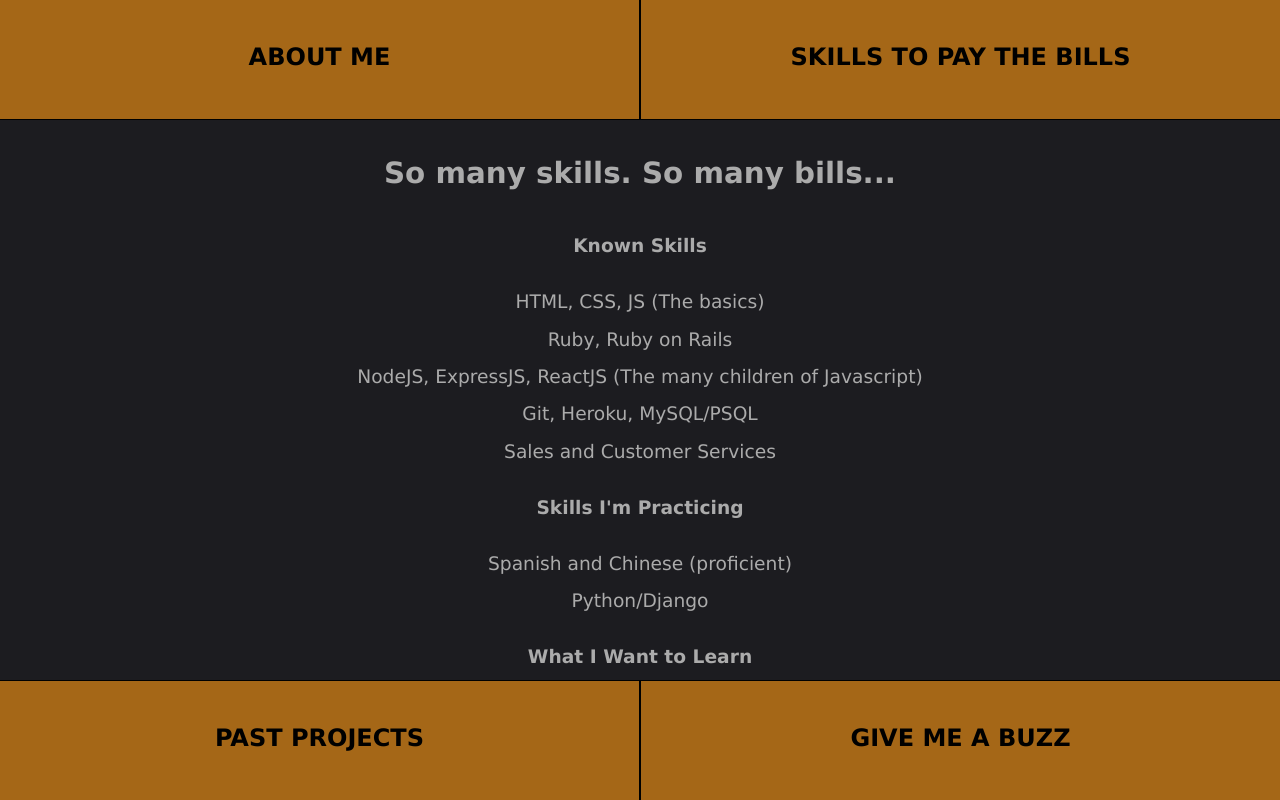
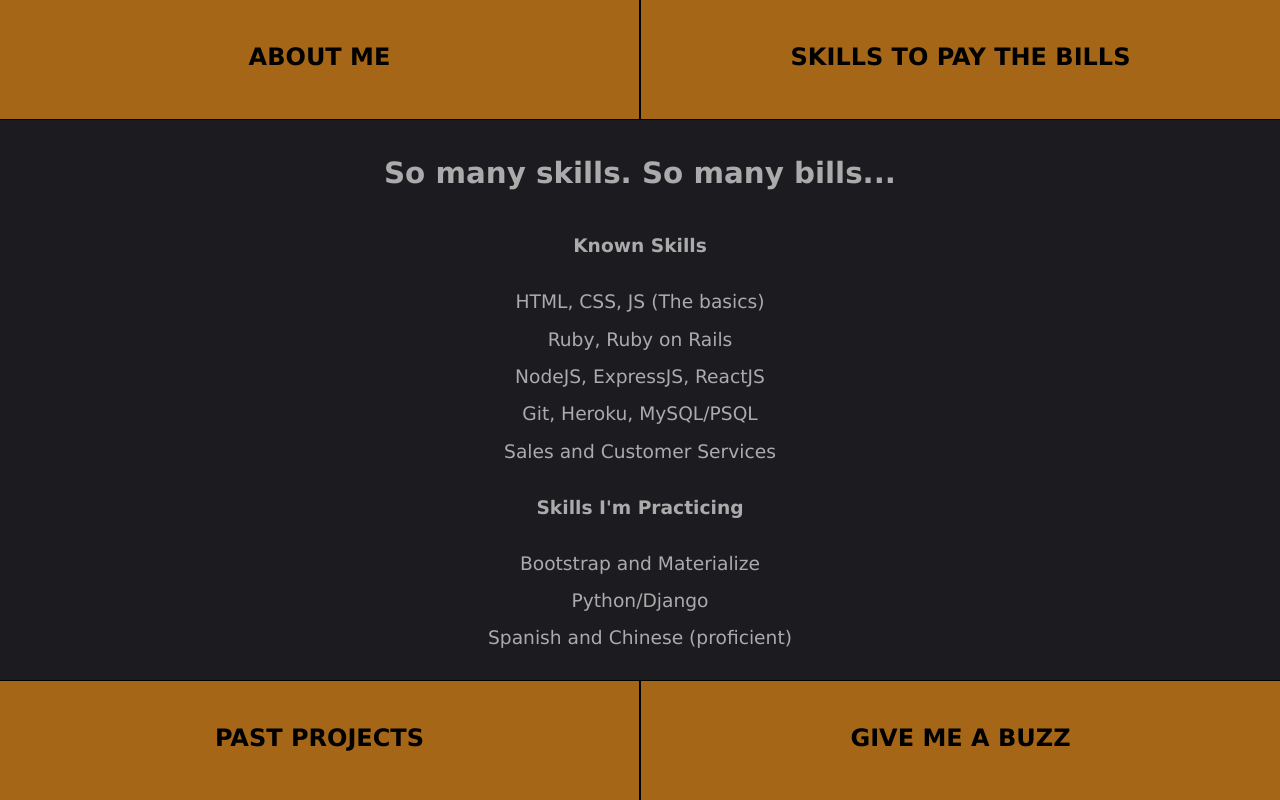
Before and after one commit to pognut/my-profile, a React (Create React App) app: page / in a window 1280 px wide. Both pictures are taken after a click on the element "SKILLS TO PAY THE BILLS". Built offline with nearby package versions, Linux system fonts and the light colour scheme.

Commit message:
more skills updates

```diff
--- a/src/content.js
+++ b/src/content.js
@@ -49,15 +49,16 @@ var bigSkills=[
 <ul id = "known">
   <li>HTML, CSS, JS (The basics)</li>
   <li>Ruby, Ruby on Rails</li>
-  <li>NodeJS, ExpressJS, ReactJS (The many children of Javascript)</li>
+  <li>NodeJS, ExpressJS, ReactJS</li>
   <li>Git, Heroku, MySQL/PSQL</li>
   <li>Sales and Customer Services </li>
 
 </ul>,
 <h3>Skills I'm Practicing</h3>,
 <ul id="learning">
+  <li>Bootstrap and Materialize</li>
+  <li>Python/Django</li>
   <li>Spanish and Chinese (proficient)</li>
-  <li>Python/Django</li>
 </ul>,
 <h3>What I Want to Learn</h3>,
 <ul id="want-to-learn">
```
